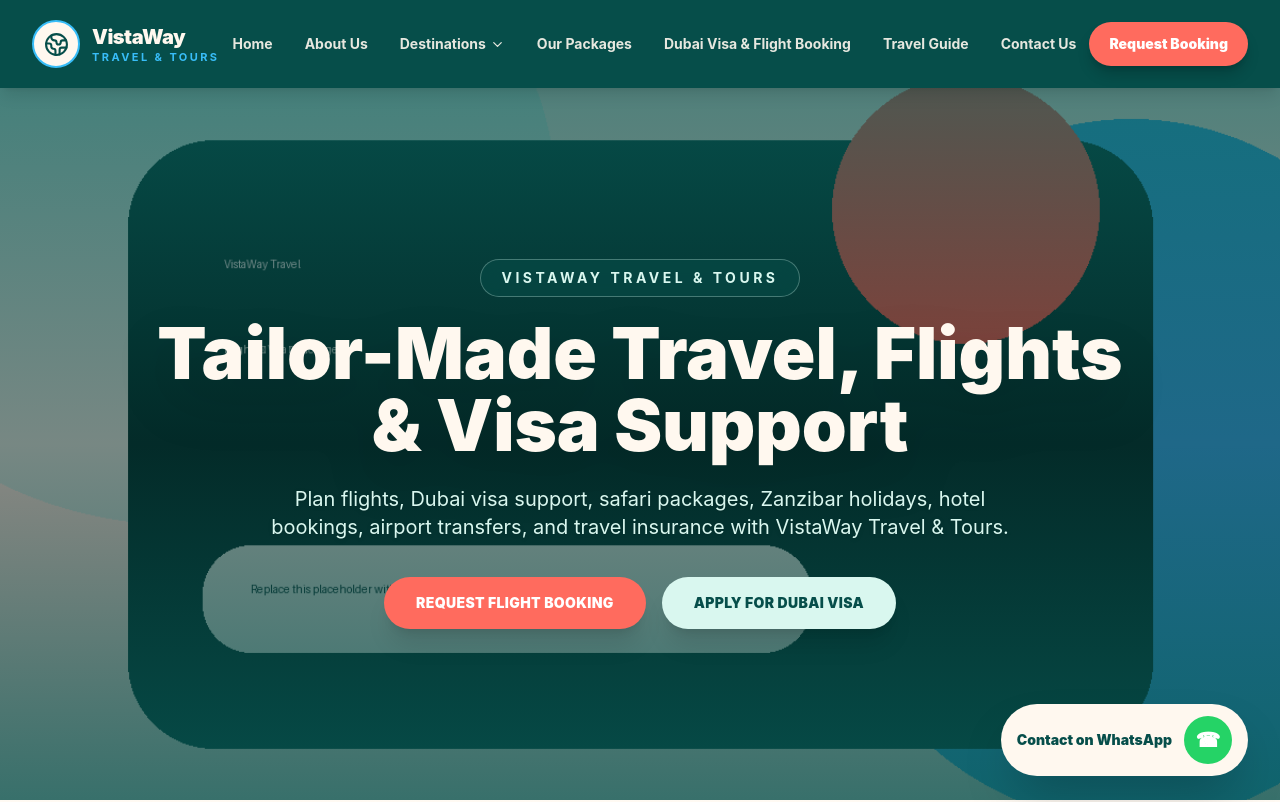
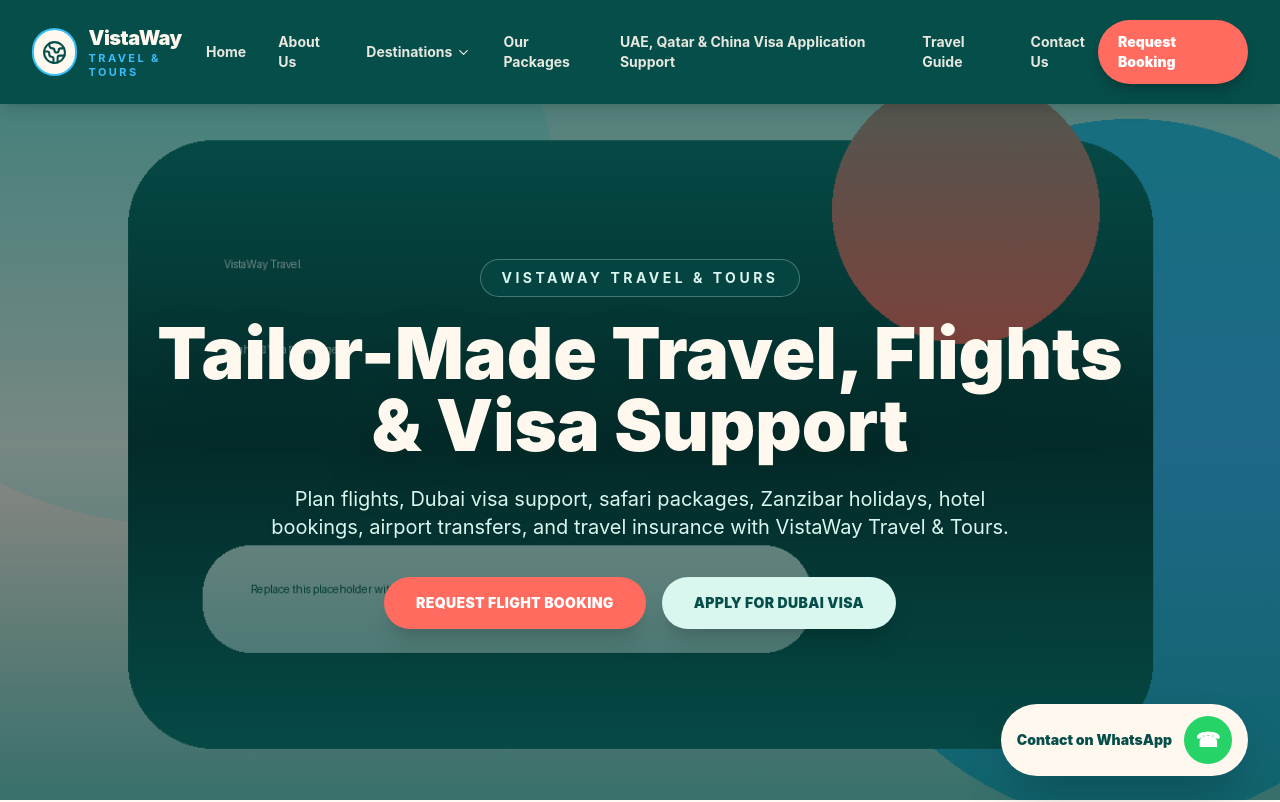
Before and after one commit to brianmichaelu/vistaway-travel-website, a Next.js app: page / in a window 1280 px wide. Shown: the top 802 px of the page. Built offline with nearby package versions, Linux system fonts and the light colour scheme.

Commit message:
Update Header.tsx

```diff
--- a/components/Header.tsx
+++ b/components/Header.tsx
@@ -8,7 +8,7 @@
   { label: "About Us", href: "#why-us" },
   { label: "Destinations", href: "#packages", hasDropdown: true },
   { label: "Our Packages", href: "#packages" },
-  { label: "Dubai Visa & Flight Booking", href: "#flights" },
+  { label: "UAE, Qatar & China Visa Application Support", href: "#flights" },
   { label: "Travel Guide", href: "#how-it-works" },
   { label: "Contact Us", href: "#contact" },
 ];
```
